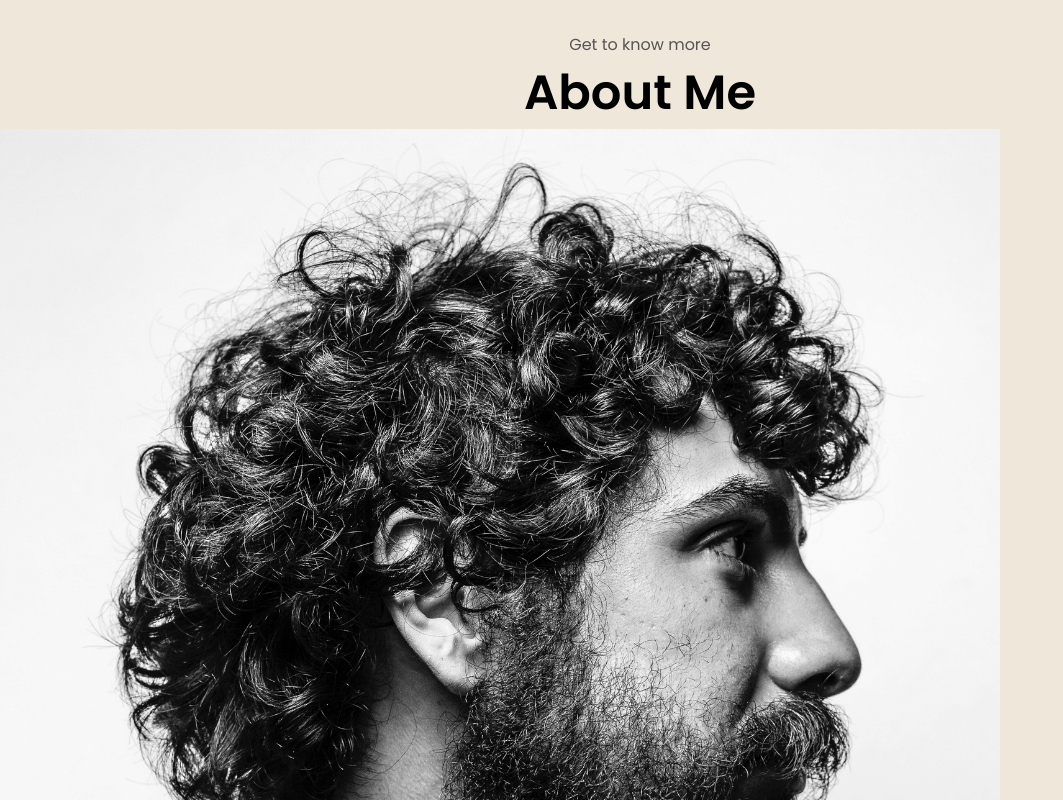
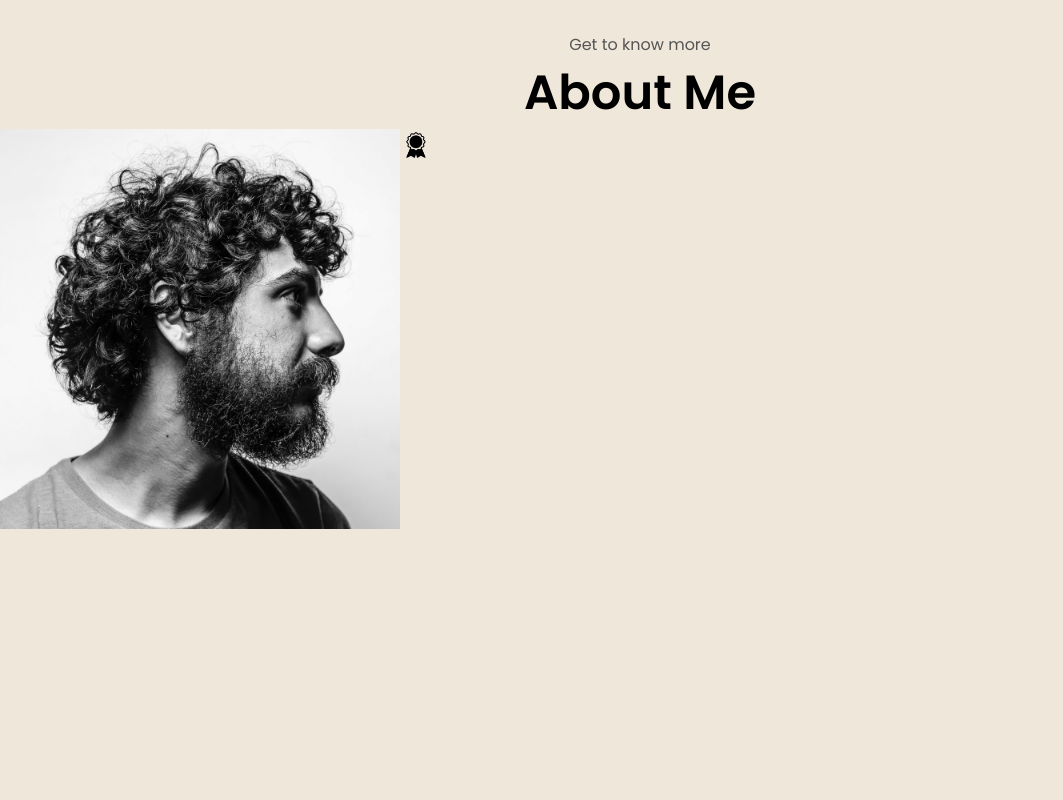
Before and after one commit to Peekabunny/Web-Portfolio, a plain HTML site: page index.html in a window 1280 px wide. Shown: the part 640-1440 px from the top of the page, without its empty margins (0-1063 px from the left). After the commit the page ends 1408 px from the top, so only its background shows below. Drawn offline with Linux system fonts and the light colour scheme.

Commit message:
html for about page

```diff
--- a/index.html
+++ b/index.html
@@ -83,12 +83,23 @@
       <p class="section-text-p1"> Get to know more</p>
       <h1 class="title">About Me</h1>
       <div class="section-container">
-        <div class="section-pic-container">
+        <div class="section-pic">
           <img
           class="about-pic"
           alt="Profile picture"
           src="./assests/about-pic.png"
-          >
+          />
+        </div>
+        <div class="about-details-container">
+          <div class="about-containers">
+            <div class="details-container">
+               <img
+          class="resource-icon"
+          alt="Experience icon"
+          src="./assests/experience.png"
+          />
+            </div>
+          </div>
         </div>
       </div>
     </section>
```
